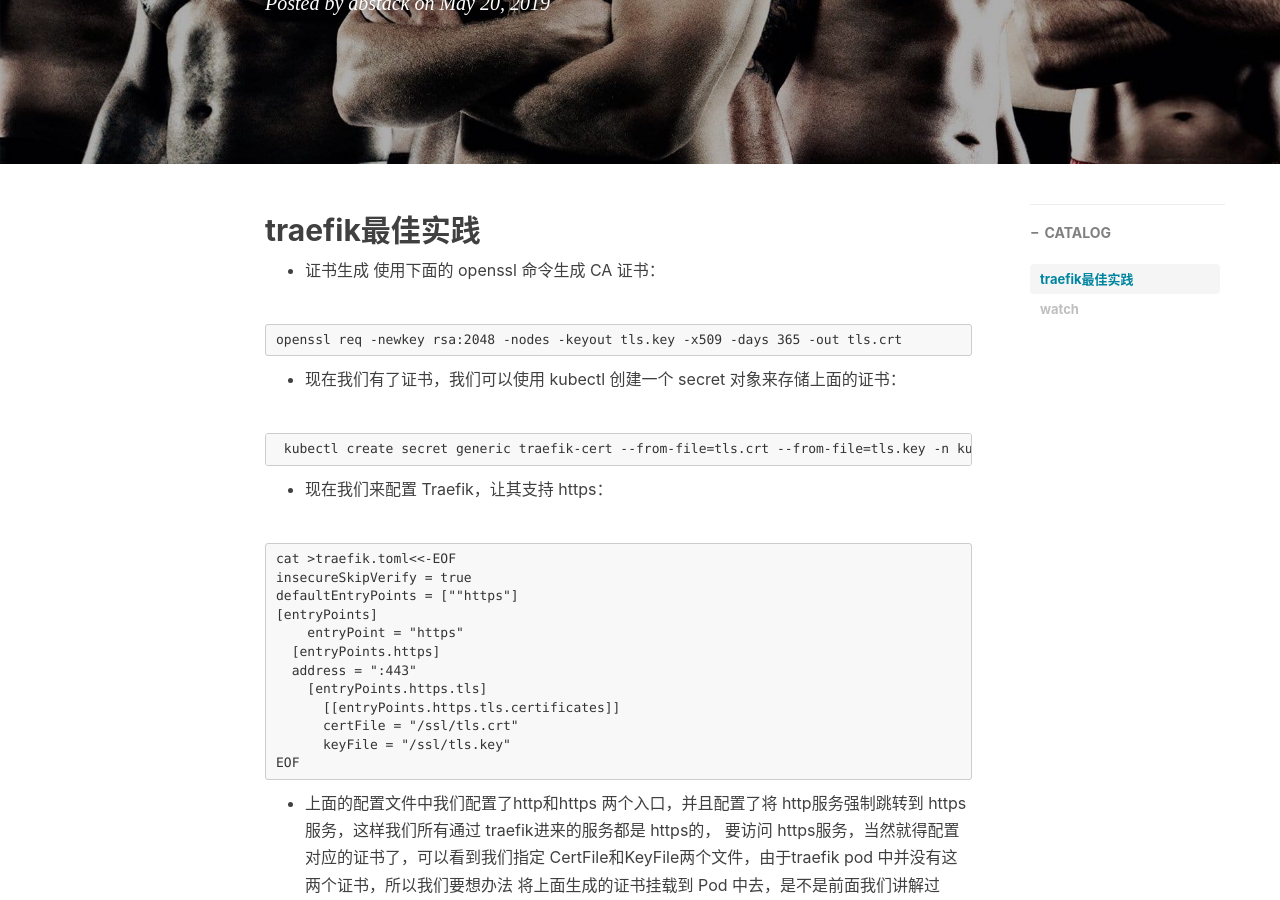
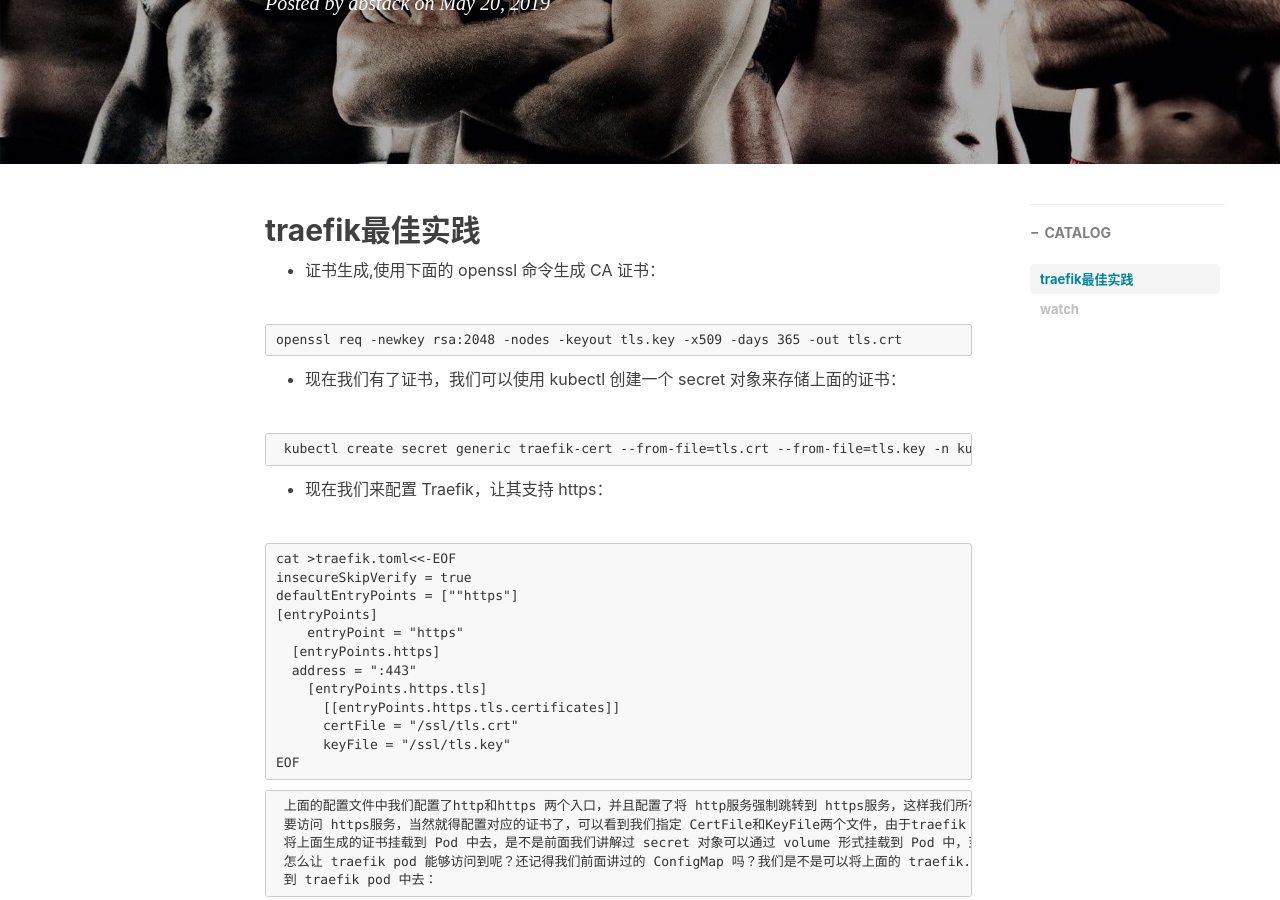
Before and after one commit to weiyanwei412/weiyanwei412.github.io, a Jekyll site: the page built from _posts/2019-05-20-traefik最佳实践.md, in a window 1280 px wide and 900 px high, scrolled down 359 px. Built offline with Jekyll 4.4.1, drawn with Linux system fonts in a browser that asks for light colours; nearby versions of some CDN libraries; comment, search, counter and statistics services are not loaded.

````diff
--- a/_posts/2019-05-20-traefik最佳实践.md
+++ b/_posts/2019-05-20-traefik最佳实践.md
@@ -11,8 +11,7 @@ tags:
     - k8s 集群代理
 ---
 ## traefik最佳实践
-- 证书生成
-使用下面的 openssl 命令生成 CA 证书：
+- 证书生成,使用下面的 openssl 命令生成 CA 证书：
 
 ```
 openssl req -newkey rsa:2048 -nodes -keyout tls.key -x509 -days 365 -out tls.crt
@@ -40,12 +39,13 @@ defaultEntryPoints = [""https"]
       keyFile = "/ssl/tls.key"
 EOF
 ```
-- 上面的配置文件中我们配置了http和https 两个入口，并且配置了将 http服务强制跳转到 https服务，这样我们所有通过 traefik进来的服务都是 https的，
+```
+ 上面的配置文件中我们配置了http和https 两个入口，并且配置了将 http服务强制跳转到 https服务，这样我们所有通过 traefik进来的服务都是 https的，
  要访问 https服务，当然就得配置对应的证书了，可以看到我们指定 CertFile和KeyFile两个文件，由于traefik pod 中并没有这两个证书，所以我们要想办法
  将上面生成的证书挂载到 Pod 中去，是不是前面我们讲解过 secret 对象可以通过 volume 形式挂载到 Pod 中，至于上面的 traefik.toml 这个文件我们要
  怎么让 traefik pod 能够访问到呢？还记得我们前面讲过的 ConfigMap 吗？我们是不是可以将上面的 traefik.toml配置文件通过一个 ConfigMap对象挂载
  到 traefik pod 中去：
-
+```
 ```
  kubectl create configmap traefik-conf --from-file=traefik.toml -n kube-system
 ```
@@ -92,10 +92,13 @@ subjects:
   namespace: kube-system
 EOF
 ```
+
 - 应用
+
 ```
 kubectl apply -f traefik-rbac.yaml
 ```
+
 - traefik 部署文件
 
 ```
````
